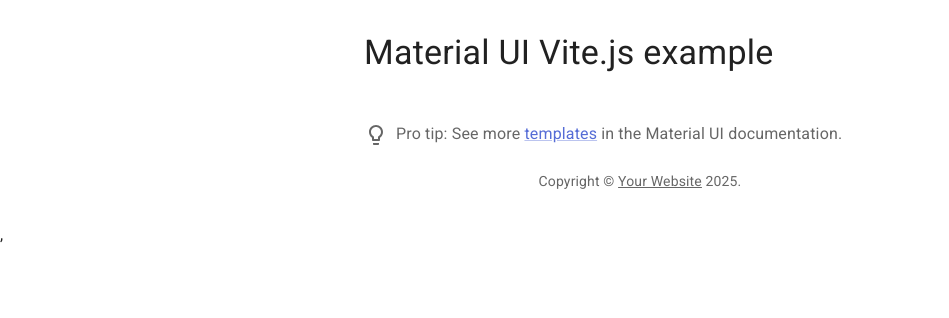
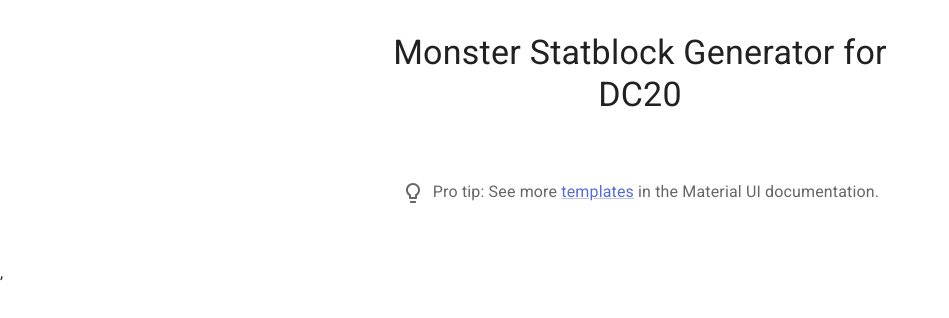
Before and after one commit to DanShink/monsterstatblockgen, a React (Vite) app: page / in a window 1280 px wide. Shown: the top 318 px of the page, without its empty margins (0-949 px from the left). Built offline with nearby package versions, Linux system fonts and the light colour scheme.

Commit message:
feat: boilerplate text changed for project title

```diff
--- a/index.html
+++ b/index.html
@@ -10,7 +10,7 @@
       rel="stylesheet"
       href="https://fonts.googleapis.com/css2?family=Roboto:wght@300;400;500;700&display=swap"
     />
-    <title>Vite + Material UI + TS</title>
+    <title>Monster Statblock Generator for DC20</title>
   </head>
   <body>
     <div id="root"></div>
--- a/src/App.jsx
+++ b/src/App.jsx
@@ -3,17 +3,15 @@
 import Typography from '@mui/material/Typography';
 import Box from '@mui/material/Box';
 import ProTip from './ProTip';
-import Copyright from './Copyright';
 
 export default function App() {
   return (
     <Container maxWidth="sm">
-      <Box sx={{ my: 4 }}>
-        <Typography variant="h4" component="h1" sx={{ mb: 2 }}>
-          Material UI Vite.js example
+      <Box sx={{ my: 4 }} style={{ display: 'flex', justifyContent: 'center', alignItems: 'center', flexDirection: 'column'}}>
+        <Typography variant="h4" component="h1" sx={{ mb: 2 }} style={{ display: 'flex', textAlign: 'center'}}>
+          Monster Statblock Generator for DC20
         </Typography>
         <ProTip />
-        <Copyright />
       </Box>
     </Container>
   );
```
